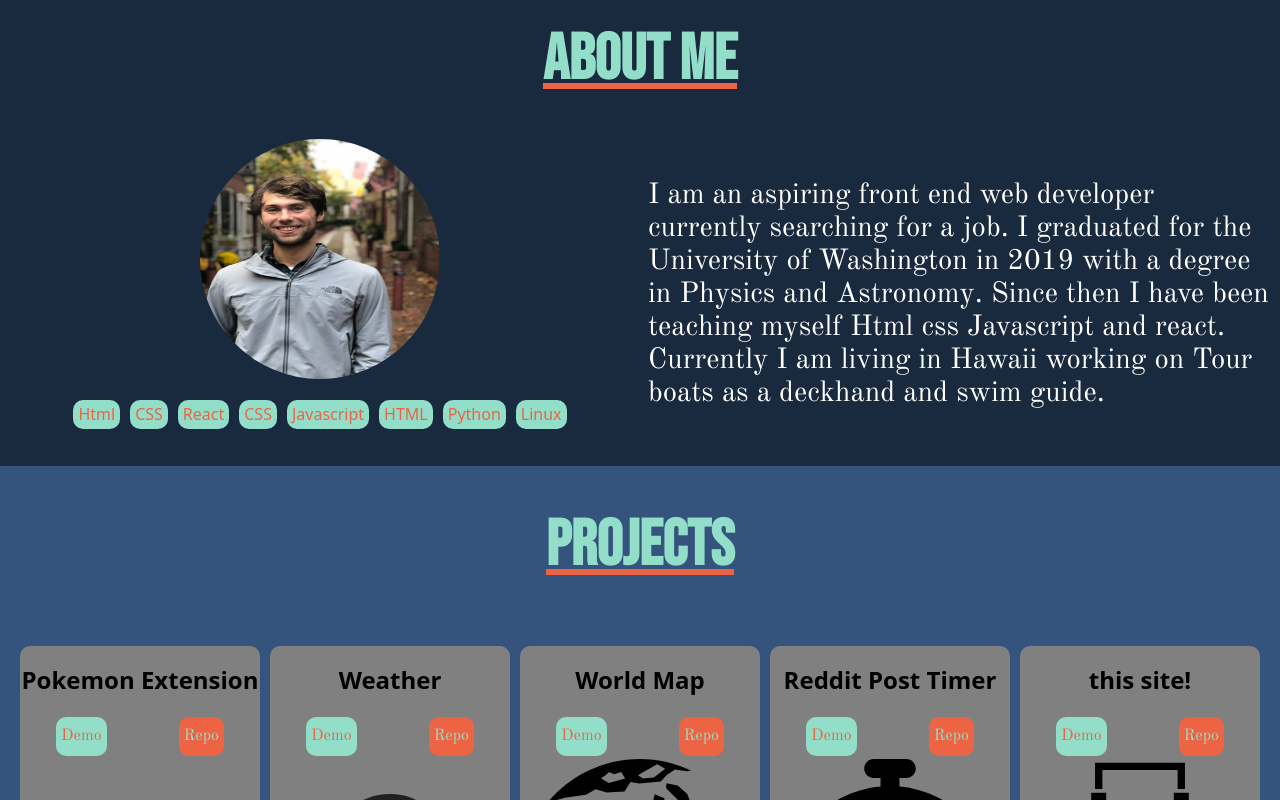
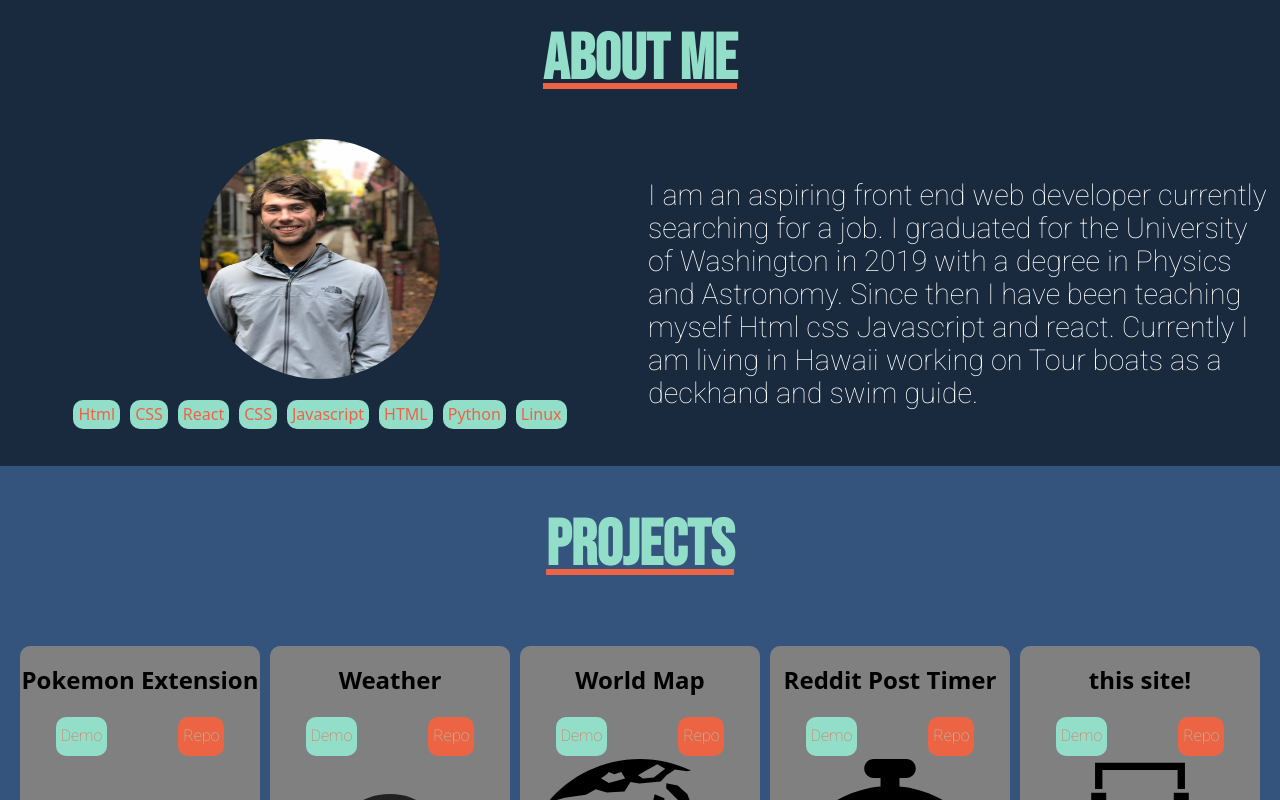
Before and after one commit to piacib/portfolio, a React (Create React App) app: page / in a window 1280 px wide. Shown: the part 820-1620 px from the top of the page. Built offline with nearby package versions, Linux system fonts and the light colour scheme.

Commit message:
comments

```diff
--- a/src/fonts.css
+++ b/src/fonts.css
@@ -1,10 +1,11 @@
 @import url("https://fonts.googleapis.com/css2?family=Bebas+Neue&family=Old+Standard+TT&display=swap");
-
+@import url("https://fonts.googleapis.com/css2?family=Roboto:wght@100&display=swap");
 h1 {
   font-family: "Bebas Neue", cursive;
 }
 p,
 span,
 a {
-  font-family: "Old Standard TT", serif;
+  /* font-family: "Old Standard TT", serif; */
+  font-family: "Roboto", sans-serif;
 }
```
